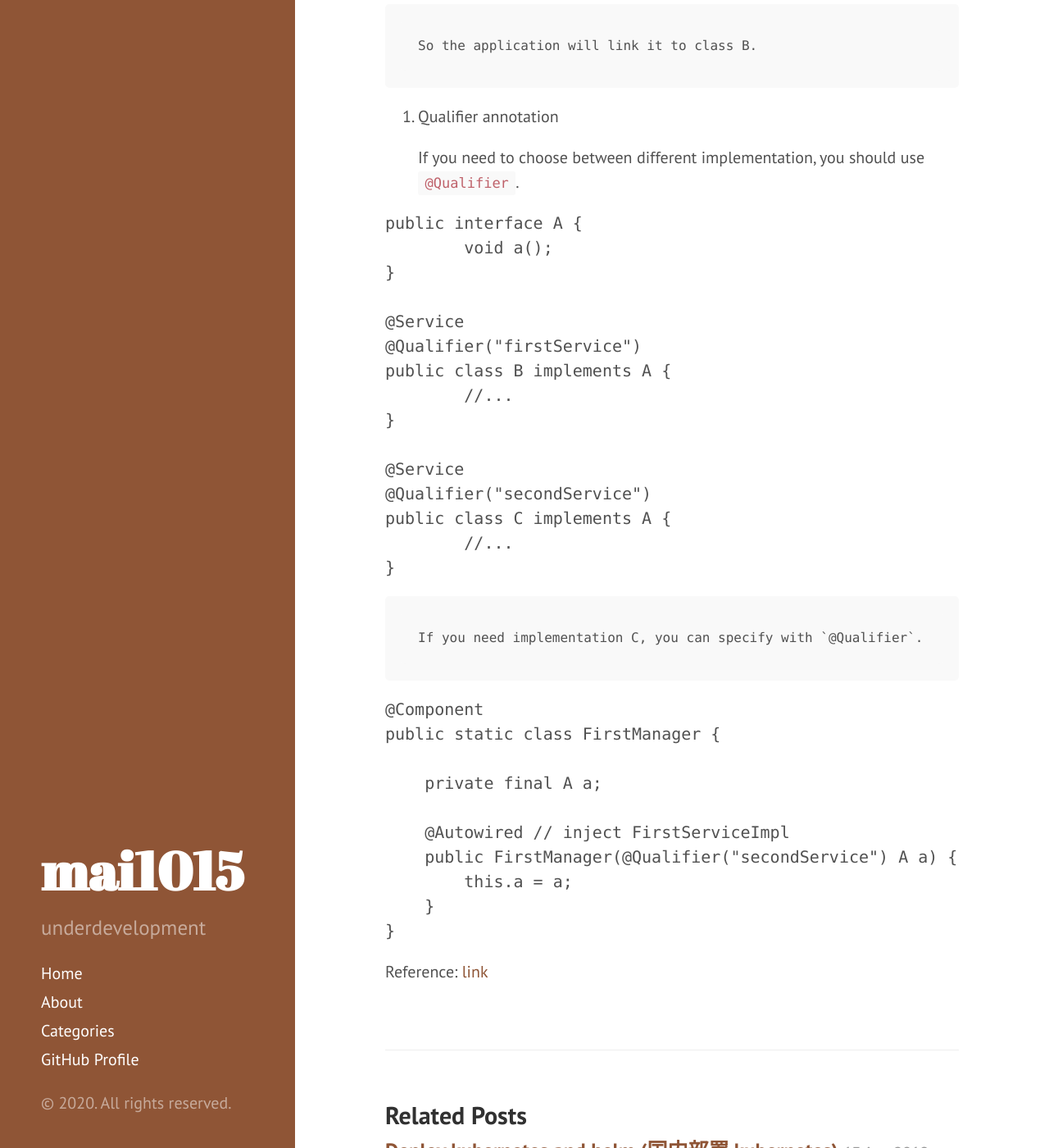
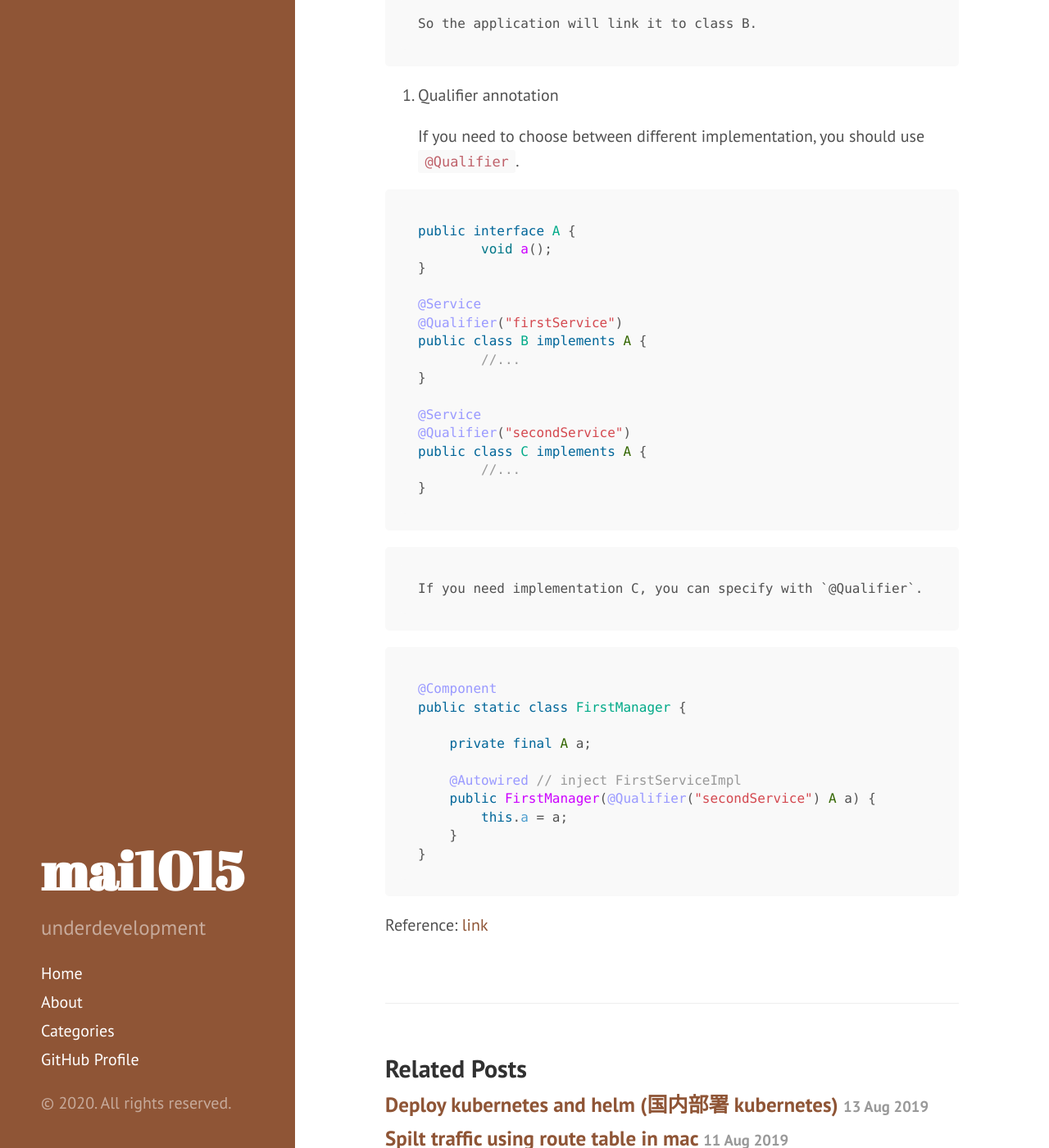
Before and after one commit to mai1015/mai1015.github.io, a Jekyll site: the page built from _posts/2019-12-24-spring-boot-multiple-implementations.md, in a window 1280 px wide and 1400 px high, scrolled down 1045 px. Shown: the whole window at 82% size. Built offline with Jekyll 4.4.1, drawn with Linux system fonts in a browser that asks for light colours; comment, search, counter and statistics services are not loaded; some of the changed text lies outside the part shown.

Commit message:
Update 2019-12-24-spring-boot-multiple-implementations.md

````diff
--- a/_posts/2019-12-24-spring-boot-multiple-implementations.md
+++ b/_posts/2019-12-24-spring-boot-multiple-implementations.md
@@ -13,7 +13,7 @@ When specifying a class, sometimes it is necessary to have an interface so you c
 
     If you have multiple implementations, you can choose the one that is primarily used. Then apply `@Primary`, the application will automate wire all related interface to this implementation.
 
-```Java
+```java
 public interface A {
 	void a();
 }
@@ -36,7 +36,7 @@ public class C implements A {
 
 	If you need to choose between different implementation, you should use `@Qualifier`.
 
-```Java
+```java
 public interface A {
 	void a();
 }
@@ -56,7 +56,7 @@ public class C implements A {
 
 	If you need implementation C, you can specify with `@Qualifier`.
 
-```Java
+```java
 @Component
 public static class FirstManager {
 
````
